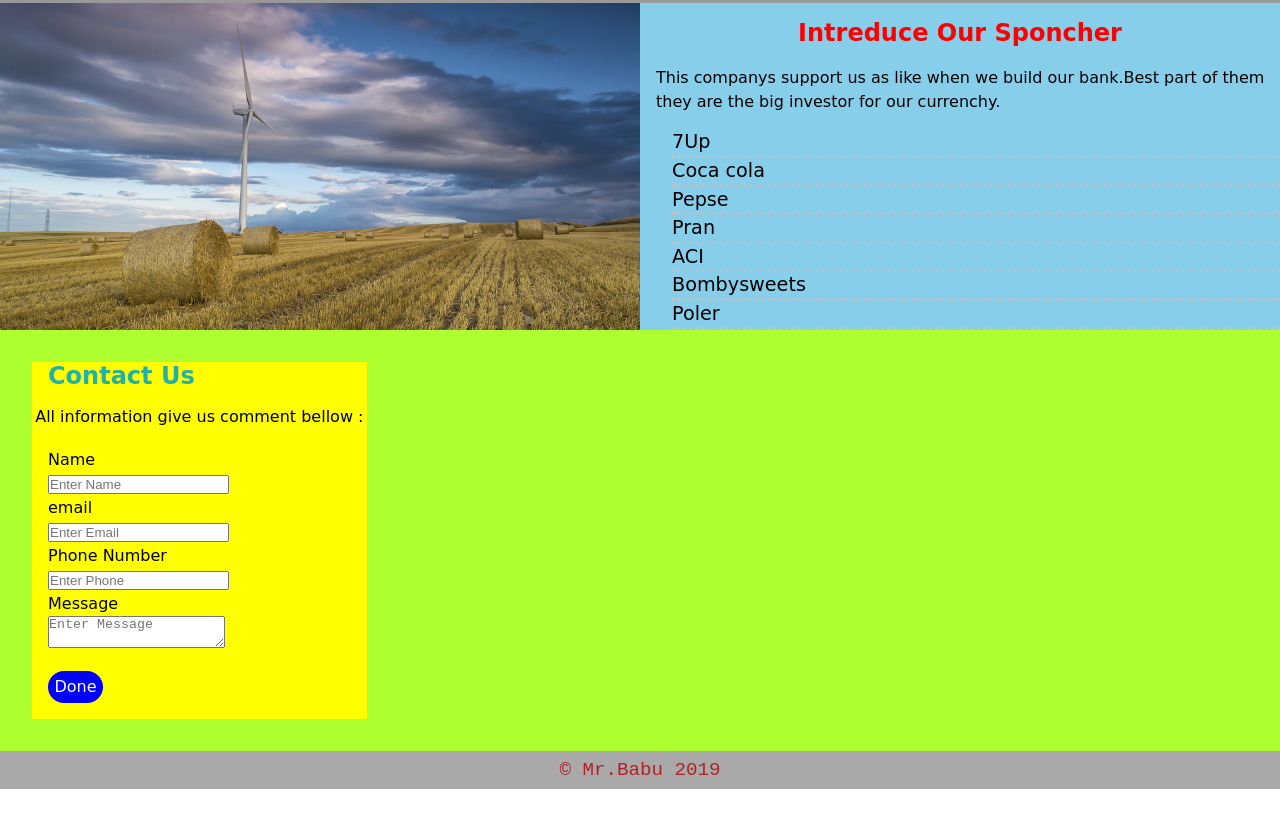
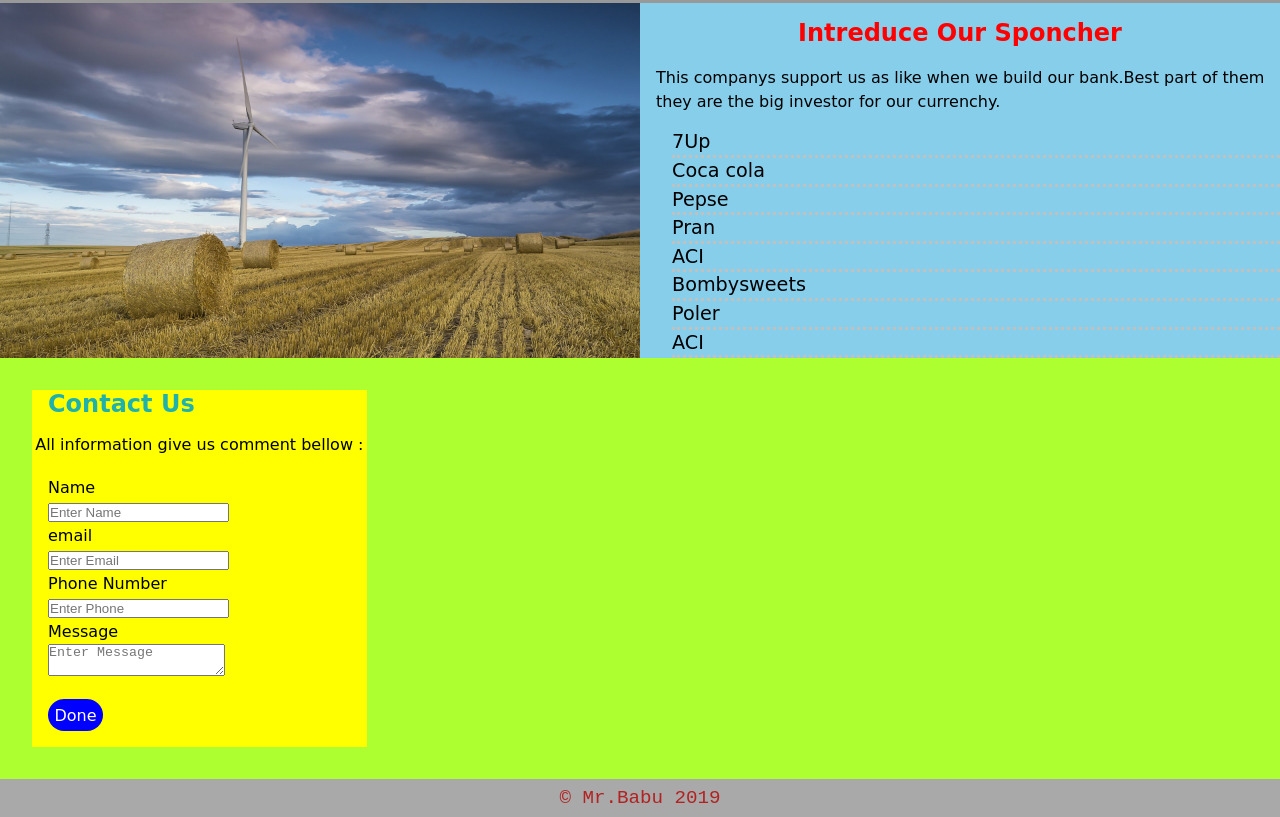
Before and after one commit to Miraj-Mahmud-Babu/DBBL-Bank-Front-Page, a plain HTML site: page index.html in a window 1280 px wide. Shown: the part 1333-2150 px from the top of the page. Before the commit the page ends 2122 px from the top, so only its background shows below. Drawn offline with Linux system fonts and the light colour scheme.

Commit message:
Update index.html

```diff
--- a/index.html
+++ b/index.html
@@ -115,6 +115,7 @@
                      <li> ACI</li>
                      <li> Bombysweets</li>
                      <li> Poler</li>
+                  <li> ACI</li>
                 </ul>
 
 
```
